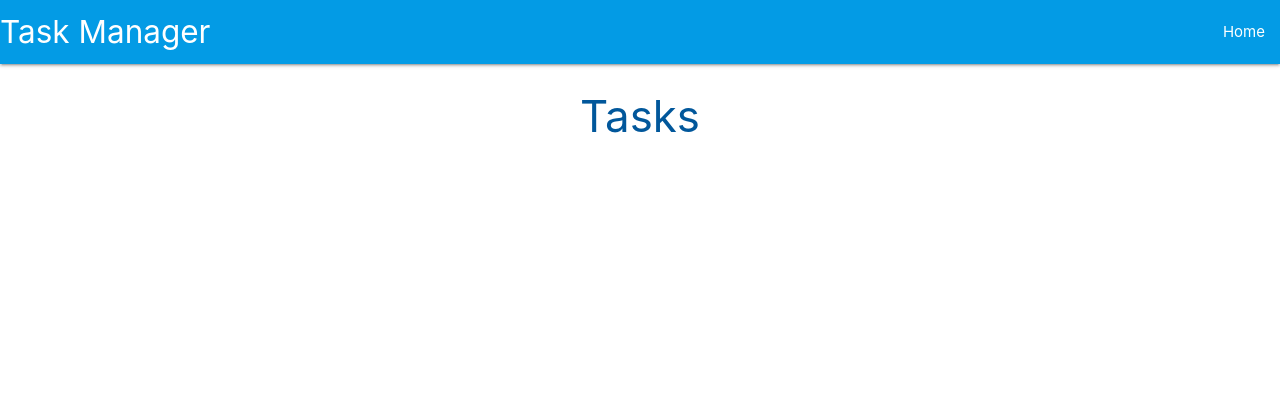
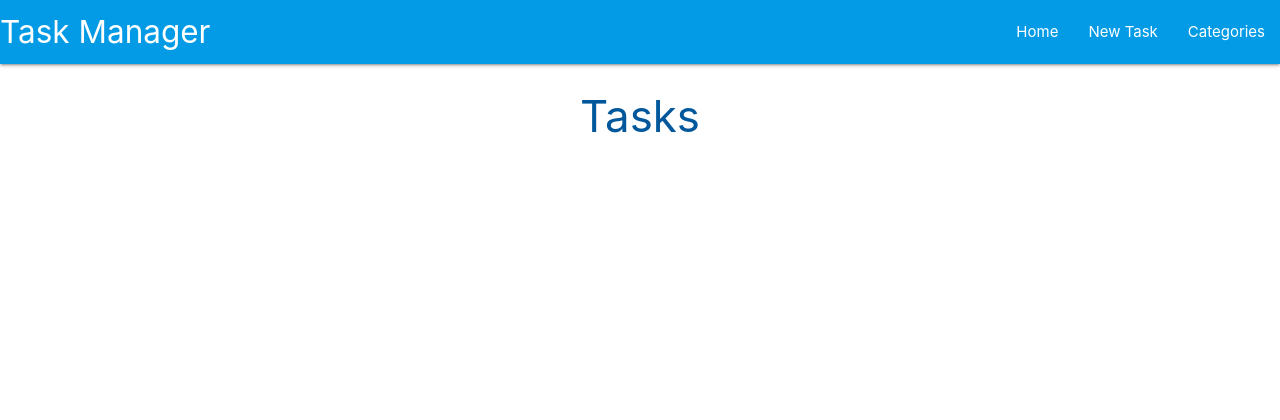
Before and after one commit to John-McPherson/Taskmanager-code-along-project, a Flask app: page / in a window 1280 px wide. Shown: the top 420 px of the page. Run offline with Flask 2, Linux system fonts and the light colour scheme.

Commit message:
add add catergory button and update routes to categories page

```diff
--- a/taskmanager/routes.py
+++ b/taskmanager/routes.py
@@ -6,3 +6,11 @@ from taskmanager.models import Category, Task
 @app.route("/")
 def home():
     return render_template("tasks.html")
+
+@app.route("/categories")
+def categories():
+    return render_template("categories.html")
+
+@app.route("/add_category",methods=["GET","POST"])
+def add_category():
+    return render_template("add_category.html")
--- a/taskmanager/templates/base.html
+++ b/taskmanager/templates/base.html
@@ -22,12 +22,16 @@
                 <a href="#" data-target="mobile-demo" class="sidenav-trigger"><i class="fas fa-bars">menu</i></a>
                 <ul class="right hide-on-med-and-down">
                     <li><a href="{{url_for('home')}}">Home</a></li>
+                    <li><a href="{{url_for('home')}}">New Task</a></li>
+                    <li><a href="{{url_for('categories')}}">Categories</a></li>
                 </ul>
             </div>
         </nav>
 
         <ul class="sidenav" id="mobile-demo">
             <li><a href="{{url_for('home')}}">Home</a></li>
+            <li><a href="{{url_for('home')}}">New Task</a></li>
+            <li><a href="{{url_for('categories')}}">Categories</a></li>
         </ul>
     </header>
     <main class="container">
```
Also changed, not shown: taskmanager/templates/categories.html (+7 -1 lines).
